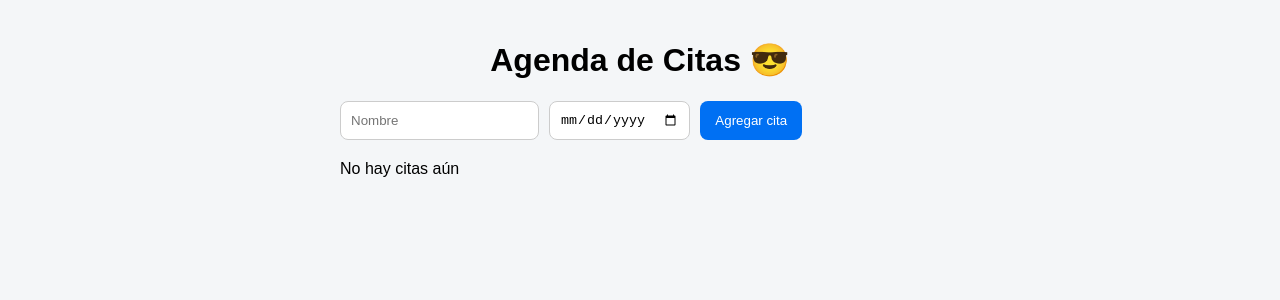
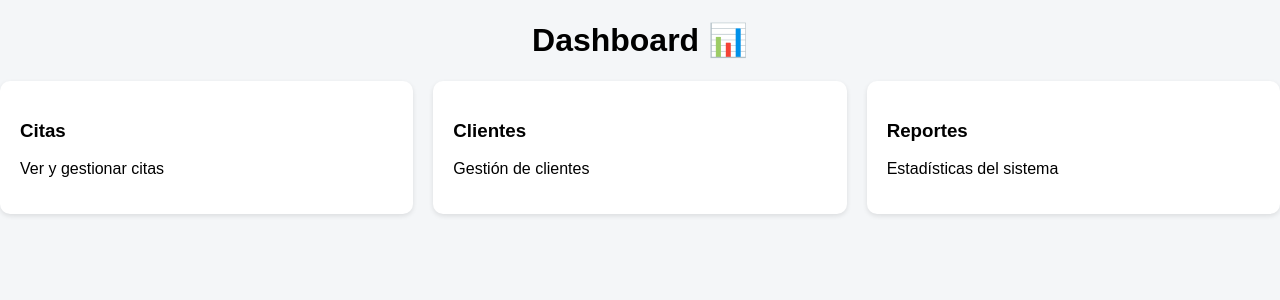
Before and after one commit to angiecv23/agenda-citas, a Next.js app: page /citas in a window 1280 px wide. Shown: the top 300 px of the page. Built offline with nearby package versions, Linux system fonts and the light colour scheme.

Commit message:
agrega dashboard con cards

```diff
--- a/src/app/citas/page.jsx
+++ b/src/app/citas/page.jsx
@@ -1,52 +1,26 @@
 "use client";
-import { useState, useEffect } from "react";
-import AppointmentForm from "../../component/AppointmentForm";
 
-export default function Citas() {
-  const [citas, setCitas] = useState([]);
+export default function Home() {
+  return (
+    <div>
+      <h1>Dashboard 📊</h1>
 
-  useEffect(() => {
-    const data = localStorage.getItem("citas");
-    if (data) {
-      setCitas(JSON.parse(data));
-    }
-  }, []);
+      <div className="dashboard">
+        <div className="card-dashboard">
+          <h3>Citas</h3>
+          <p>Ver y gestionar citas</p>
+        </div>
 
-  useEffect(() => {
-    localStorage.setItem("citas", JSON.stringify(citas));
-  }, [citas]);
+        <div className="card-dashboard">
+          <h3>Clientes</h3>
+          <p>Gestión de clientes</p>
+        </div>
 
-  const agregarCita = (cita) => {
-    setCitas([...citas, cita]);
-  };
-
-  const eliminarCita = (index) => {
-    const nuevas = citas.filter((_, i) => i !== index);
-    setCitas(nuevas);
-  };
-
-  return (
-    <div className="container">
-        <h1>Agenda de Citas 😎</h1>
-
-        <AppointmentForm agregarCita={agregarCita} />
-
-        {citas.length === 0 ? (
-        <p>No hay citas aún</p>
-        ) : (
-        citas.map((cita, index) => (
-            <div className="card" key={index}>
-            <div>
-                <strong>{cita.nombre}</strong>
-                <p>{cita.fecha}</p>
-            </div>
-
-            <button onClick={() => eliminarCita(index)}>
-                Eliminar
-            </button>
-            </div>
-        ))
-        )}
+        <div className="card-dashboard">
+          <h3>Reportes</h3>
+          <p>Estadísticas del sistema</p>
+        </div>
+      </div>
     </div>
-    );
+  );
 }
--- a/src/app/styles/globals.scss
+++ b/src/app/styles/globals.scss
@@ -79,3 +79,23 @@ button:hover {
   flex: 1;
   padding: 20px;
 }
+
+.dashboard {
+  display: flex;
+  gap: 20px;
+  margin-top: 20px;
+}
+
+.card-dashboard {
+  flex: 1;
+  background: white;
+  padding: 20px;
+  border-radius: 10px;
+  box-shadow: 0 2px 5px rgba(0,0,0,0.1);
+  cursor: pointer;
+  transition: 0.3s;
+}
+
+.card-dashboard:hover {
+  transform: translateY(-5px);
+}
```
